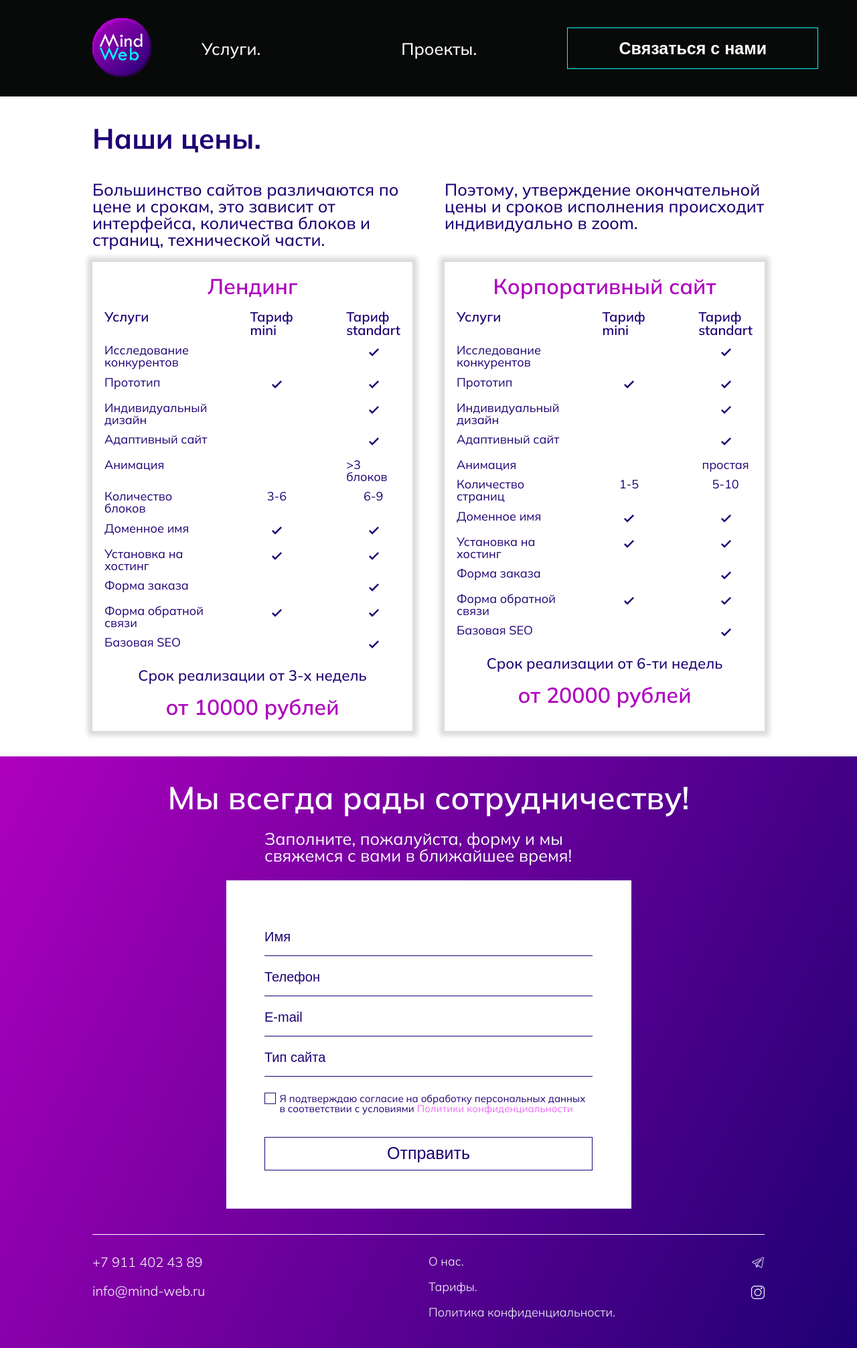
After one commit to vash050/mind_web, a Django app: page /service/ in a window 1280 px wide. The commit adds this page. Shown: the whole page at 67% size. Run offline with Django 4.2, Linux system fonts and the light colour scheme; some libraries are stand-ins or nearby versions.

Commit message:
service.html

```diff
--- a/mainapp/templates/mainapp/index.html
+++ b/mainapp/templates/mainapp/index.html
@@ -14,7 +14,7 @@
                         </a>
                     </li>
                     <li class="main-nav-list-li">
-                        <a class="main-nav-link" href="service.html">Услуги.
+                        <a class="main-nav-link" href="{% url 'mainapp:service' %}">Услуги.
                             <svg viewBox="0 0 104 52" fill="none" class="svg svg-main-menu">
                                 <path
                                         class="path"
--- /dev/null
+++ b/mainapp/templates/mainapp/service.html
@@ -0,0 +1,485 @@
+{% extends 'mainapp/base.html' %}
+{% load static %}
+
+
+{% block conteiner %}
+
+    <title>MindWeb - услуги</title>
+
+  <body>
+    <header class="flex header black-bgr">
+      <nav class="main-nav">
+        <ul class="flex main-nav-list">
+          <li>
+            <a href="index.html">
+              <img class="logo" alt="MindWeb logo" src="{% static 'img/logo.svg' %}" />
+            </a>
+          </li>
+          <li class="main-nav-list-li">
+            <a class="main-nav-link" href="service.html"
+              >Услуги.
+              <svg viewBox="0 0 104 52" fill="none" class="svg-main-menu">
+                <path
+                  class="path"
+                  d="M42.5 7C42.5 7 15.9999 6 6.99996 12.5C-1.99999 19 1.99999 29.5 3.99997 33.5C5.99994 37.5 9.49997 45 24.5 49C39.5 53 62.5 51 72.9999 49C83.4999 47 92.9999 46.5 99.4999 37.5C106 28.5 103 21.5 91.9999 15C80.9999 8.5 74.3412 7.78516 62.5 5C52.1239 2.55946 35.5 1 35.5 1"
+                />
+              </svg>
+            </a>
+          </li>
+          <li class="main-nav-list-li">
+            <a class="main-nav-link" href="#"
+              >Проекты.
+              <svg viewBox="0 0 104 52" fill="none" class="svg-main-menu">
+                <path
+                  class="path"
+                  d="M42.5 7C42.5 7 15.9999 6 6.99996 12.5C-1.99999 19 1.99999 29.5 3.99997 33.5C5.99994 37.5 9.49997 45 24.5 49C39.5 53 62.5 51 72.9999 49C83.4999 47 92.9999 46.5 99.4999 37.5C106 28.5 103 21.5 91.9999 15C80.9999 8.5 74.3412 7.78516 62.5 5C52.1239 2.55946 35.5 1 35.5 1"
+                />
+              </svg>
+            </a>
+          </li>
+        </ul>
+      </nav>
+
+      <div class="flex main-nav-list">
+        <button class="btn-nav">Связаться с нами</button>
+        <div class="flex burger-menu-block openNav" id="openNav">
+          <div class="burger-menu openNav">&nbsp;</div>
+        </div>
+      </div>
+    </header>
+    <div id="mySidenav" class="sidenav">
+      <ul id="myDropdown" class="flex menu__list">
+          <li id="closeNav" class="closebtn accent-font closeNav">&times;</li>
+          <li class="sidenav-link-mobil">
+            <a href="service.html" id="meLink" class="sidenav-link main-nav-link meLink">
+              Услуги.
+          </a>
+        </li>
+        <li class="sidenav-link-mobil">
+          <a href="#" id="meLink" class="sidenav-link main-nav-link meLink">
+            Проекты.
+        </a>
+      </li>
+          <li>
+            <a href="team.html" id="meLink" class="sidenav-link main-nav-link meLink">
+              О нас.
+            <svg viewBox="0 0 104 52" fill="none" class="svg svg-sidenav">
+              <path
+                class="path"
+                d="M42.5 7C42.5 7 15.9999 6 6.99996 12.5C-1.99999 19 1.99999 29.5 3.99997 33.5C5.99994 37.5 9.49997 45 24.5 49C39.5 53 62.5 51 72.9999 49C83.4999 47 92.9999 46.5 99.4999 37.5C106 28.5 103 21.5 91.9999 15C80.9999 8.5 74.3412 7.78516 62.5 5C52.1239 2.55946 35.5 1 35.5 1"
+              />
+            </svg>
+          </a>
+        </li>
+          <li>
+            <a href="service.html" class="main-nav-link sidenav-link ">
+              Тарифы.
+            <svg viewBox="0 0 104 52" fill="none" class="svg svg-sidenav-long">
+              <path
+                class="path"
+                d="M42.5 7C42.5 7 15.9999 6 6.99996 12.5C-1.99999 19 1.99999 29.5 3.99997 33.5C5.99994 37.5 9.49997 45 24.5 49C39.5 53 62.5 51 72.9999 49C83.4999 47 92.9999 46.5 99.4999 37.5C106 28.5 103 21.5 91.9999 15C80.9999 8.5 74.3412 7.78516 62.5 5C52.1239 2.55946 35.5 1 35.5 1"
+              />
+            </svg>
+          </a>
+        </li>
+      </ul>
+      <div class="flex menu__list menu__list-mobil">
+      <p class="sidenav-contact">+7 911 402 43 89</p>
+      <p class="sidenav-contact">info@mind-web.ru</p>
+      <div class="flex sidenav-social-media">
+        <img src="{% static 'img/telegram.svg' %}" alt="telegram-icon">
+        <img src="{% static 'img/instagram.svg' %}" alt="instagram-icon">
+      </div>
+    </div>
+  </div>
+    <section class="prices-desctop">
+      <h2 class="container h2 h2-section">Наши цены.</h2>
+      <div class="container grid grid--2-cols price-base-gaps">
+        <p class="prices-text">
+          Большинство сайтов различаются по цене и срокам, это зависит от
+          интерфейса, количества блоков и страниц, технической части.
+        </p>
+        <p class="prices-text mobile-line">
+          Поэтому, утверждение окончательной цены и сроков исполнения происходит
+          индивидуально в zoom.
+        </p>
+        <div class="flex prices-block mobile-line-top">
+          <h3 class="purple-font h3-price">Лендинг</h3>
+          <div class="grid grid--3-cols price-gaps">
+            <p class="price-header">Услуги</p>
+            <p class="mini price-header">Тариф mini</p>
+            <p class="stansart price-header">Тариф standart</p>
+            <p>Исследование конкурентов</p>
+            <p class="mini"></p>
+            <p class="standart">
+              <img src="{% static 'img/check_box.svg' %}" alt="checked" />
+            </p>
+            <p>Прототип</p>
+            <p class="mini">
+              <img src="{% static 'img/check_box.svg' %}" alt="checked" />
+            </p>
+            <p class="standart">
+              <img src="{% static 'img/check_box.svg' %}" alt="checked" />
+            </p>
+            <p>Индивидуальный дизайн</p>
+            <p class="mini"></p>
+            <p class="standart">
+              <img src="{% static 'img/check_box.svg' %}" alt="checked" />
+            </p>
+            <p>Адаптивный сайт</p>
+            <p class="mini"></p>
+            <p class="standart">
+              <img src="{% static 'img/check_box.svg' %}" alt="checked" />
+            </p>
+            <p>Анимация</p>
+            <p class="mini"></p>
+            <p class="standart">>3 блоков</p>
+            <p>Количество блоков</p>
+            <p class="mini">3-6</p>
+            <p class="standart">6-9</p>
+            <p>Доменное имя</p>
+            <p class="mini">
+              <img src="{% static 'img/check_box.svg' %}" alt="checked" />
+            </p>
+            <p class="standart">
+              <img src="{% static 'img/check_box.svg' %}" alt="checked" />
+            </p>
+            <p>Установка на хостинг</p>
+            <p class="mini">
+              <img src="{% static 'img/check_box.svg' %}" alt="checked" />
+            </p>
+            <p class="standart">
+              <img src="{% static 'img/check_box.svg' %}" alt="checked" />
+            </p>
+            <p>Форма заказа</p>
+            <p class="mini"></p>
+            <p class="standart">
+              <img src="{% static 'img/check_box.svg' %}" alt="checked" />
+            </p>
+            <p>Форма обратной связи</p>
+            <p class="mini">
+              <img src="{% static 'img/check_box.svg' %}" alt="checked" />
+            </p>
+            <p class="standart">
+              <img src="{% static 'img/check_box.svg' %}" alt="checked" />
+            </p>
+            <p>Базовая SEO</p>
+            <p class="mini"></p>
+            <p class="standart">
+              <img src="{% static 'img/check_box.svg' %}" alt="checked" />
+            </p>
+          </div>
+          <p class="price-block-text">Срок реализации от 3-х недель</p>
+          <p class="purple-font h3-price">от 10000 рублей</p>
+        </div>
+        <div class="flex prices-block mobile-line-top mobile-line-bottom">
+          <h3 class="purple-font h3-price">Корпоративный сайт</h3>
+          <div class="grid grid--3-cols price-gaps">
+            <p class="price-header">Услуги</p>
+            <p class="mini price-header">Тариф mini</p>
+            <p class="standart price-header">Тариф standart</p>
+            <p>Исследование конкурентов</p>
+            <p class="mini"></p>
+            <p class="standart">
+              <img src="{% static 'img/check_box.svg' %}" alt="checked" />
+            </p>
+            <p>Прототип</p>
+            <p class="mini">
+              <img src="{% static 'img/check_box.svg' %}" alt="checked" />
+            </p>
+            <p class="standart">
+              <img src="{% static 'img/check_box.svg' %}" alt="checked" />
+            </p>
+            <p>Индивидуальный дизайн</p>
+            <p class="mini"></p>
+            <p class="standart">
+              <img src="{% static 'img/check_box.svg' %}" alt="checked" />
+            </p>
+            <p>Адаптивный сайт</p>
+            <p class="mini"></p>
+            <p class="standart">
+              <img src="{% static 'img/check_box.svg' %}" alt="checked" />
+            </p>
+            <p>Анимация</p>
+            <p class="mini"></p>
+            <p class="standart">простая</p>
+            <p>Количество страниц</p>
+            <p class="mini">1-5</p>
+            <p class="standart">5-10</p>
+            <p>Доменное имя</p>
+            <p class="mini">
+              <img src="{% static 'img/check_box.svg' %}" alt="checked" />
+            </p>
+            <p class="standart">
+              <img src="{% static 'img/check_box.svg' %}" alt="checked" />
+            </p>
+            <p>Установка на хостинг</p>
+            <p class="mini">
+              <img src="{% static 'img/check_box.svg' %}" alt="checked" />
+            </p>
+            <p class="standart">
+              <img src="{% static 'img/check_box.svg' %}" alt="checked" />
+            </p>
+            <p>Форма заказа</p>
+            <p class="mini"></p>
+            <p class="standart">
+              <img src="{% static 'img/check_box.svg' %}" alt="checked" />
+            </p>
+            <p>Форма обратной связи</p>
+            <p class="mini">
+              <img src="{% static 'img/check_box.svg' %}" alt="checked" />
+            </p>
+            <p class="standart">
+              <img src="{% static 'img/check_box.svg' %}" alt="checked" />
+            </p>
+            <p>Базовая SEO</p>
+            <p class="mini"></p>
+            <p class="standart">
+              <img src="{% static 'img/check_box.svg' %}" alt="checked" />
+            </p>
+          </div>
+          <p class="price-block-text">Срок реализации от 6-ти недель</p>
+          <p class="purple-font h3-price">от 20000 рублей</p>
+        </div>
+      </div>
+    </section>
+    <section class="prices-tablet">
+      <h2 class="container h2 h2-section">Наши цены.</h2>
+      <div class="container grid price-base-gaps">
+        <p class="prices-text">
+          Большинство сайтов различаются по цене и срокам, это зависит от
+          интерфейса, количества блоков и страниц, технической части.
+        </p>
+        <p class="prices-text">
+          Поэтому, утверждение окончательной цены и сроков исполнения происходит
+          индивидуально в zoom.
+        </p>
+        <!-- swiper is here -->
+        <div class="swiper mySwiperPrice">
+          <div class="swiper-wrapper">
+            <div class="swiper-slide prices-block-tablet">
+              <div class="swiper-slide flex prices-block">
+                <h3 class="purple-font h3-price">Лендинг</h3>
+                <div class="grid grid--3-cols price-gaps">
+                  <p class="price-header">Услуги</p>
+                  <p class="mini price-header">Тариф mini</p>
+                  <p class="stansart price-header">Тариф standart</p>
+                  <p>Исследование конкурентов</p>
+                  <p class="mini"></p>
+                  <p class="standart">
+                    <img src="{% static 'img/check_box.svg' %}" alt="checked" />
+                  </p>
+                  <p>Прототип</p>
+                  <p class="mini">
+                    <img src="{% static 'img/check_box.svg' %}" alt="checked" />
+                  </p>
+                  <p class="standart">
+                    <img src="{% static 'img/check_box.svg' %}" alt="checked" />
+                  </p>
+                  <p>Индивидуальный дизайн</p>
+                  <p class="mini"></p>
+                  <p class="standart">
+                    <img src="{% static 'img/check_box.svg' %}" alt="checked" />
+                  </p>
+                  <p>Адаптивный сайт</p>
+                  <p class="mini"></p>
+                  <p class="standart">
+                    <img src="{% static 'img/check_box.svg' %}" alt="checked" />
+                  </p>
+                  <p>Анимация</p>
+                  <p class="mini"></p>
+                  <p class="standart">>3 блоков</p>
+                  <p>Количество блоков</p>
+                  <p class="mini">3-6</p>
+                  <p class="standart">6-9</p>
+                  <p>Доменное имя</p>
+                  <p class="mini">
+                    <img src="{% static 'img/check_box.svg' %}" alt="checked" />
+                  </p>
+                  <p class="standart">
+                    <img src="{% static 'img/check_box.svg' %}" alt="checked" />
+                  </p>
+                  <p>Установка на хостинг</p>
+                  <p class="mini">
+                    <img src="{% static 'img/check_box.svg' %}" alt="checked" />
+                  </p>
+                  <p class="standart">
+                    <img src="{% static 'img/check_box.svg' %}" alt="checked" />
+                  </p>
+                  <p>Форма заказа</p>
+                  <p class="mini"></p>
+                  <p class="standart">
+                    <img src="{% static 'img/check_box.svg' %}" alt="checked" />
+                  </p>
+                  <p>Форма обратной связи</p>
+                  <p class="mini">
+                    <img src="{% static 'img/check_box.svg' %}" alt="checked" />
+                  </p>
+                  <p class="standart">
+                    <img src="{% static 'img/check_box.svg' %}" alt="checked" />
+                  </p>
+                  <p>Базовая SEO</p>
+                  <p class="mini"></p>
+                  <p class="standart">
+                    <img src="{% static 'img/check_box.svg' %}" alt="checked" />
+                  </p>
+                </div>
+                <p class="price-block-text">Срок реализации от 3-х недель</p>
+                <p class="purple-font h3-price">от 10000 рублей</p>
+              </div>
+            </div>
+            <div class="swiper-slide prices-block-tablet">
+              <div class="flex prices-block">
+                <h3 class="purple-font h3-price">Корпоративный сайт</h3>
+                <div class="grid grid--3-cols price-gaps">
+                  <p class="price-header">Услуги</p>
+                  <p class="mini price-header">Тариф mini</p>
+                  <p class="standart price-header">Тариф standart</p>
+                  <p>Исследование конкурентов</p>
+                  <p class="mini"></p>
+                  <p class="standart">
+                    <img src="{% static 'img/check_box.svg' %}" alt="checked" />
+                  </p>
+                  <p>Прототип</p>
+                  <p class="mini">
+                    <img src="{% static 'img/check_box.svg' %}" alt="checked" />
+                  </p>
+                  <p class="standart">
+                    <img src="{% static 'img/check_box.svg' %}" alt="checked" />
+                  </p>
+                  <p>Индивидуальный дизайн</p>
+                  <p class="mini"></p>
+                  <p class="standart">
+                    <img src="{% static 'img/check_box.svg' %}" alt="checked" />
+                  </p>
+                  <p>Адаптивный сайт</p>
+                  <p class="mini"></p>
+                  <p class="standart">
+                    <img src="{% static 'img/check_box.svg' %}" alt="checked" />
+                  </p>
+                  <p>Анимация</p>
+                  <p class="mini"></p>
+                  <p class="standart">простая</p>
+                  <p>Количество страниц</p>
+                  <p class="mini">1-5</p>
+                  <p class="standart">5-10</p>
+                  <p>Доменное имя</p>
+                  <p class="mini">
+                    <img src="{% static 'img/check_box.svg' %}" alt="checked" />
+                  </p>
+                  <p class="standart">
+                    <img src="{% static 'img/check_box.svg' %}" alt="checked" />
+                  </p>
+                  <p>Установка на хостинг</p>
+                  <p class="mini">
+                    <img src="{% static 'img/check_box.svg' %}" alt="checked" />
+                  </p>
+                  <p class="standart">
+                    <img src="{% static 'img/check_box.svg' %}" alt="checked" />
+                  </p>
+                  <p>Форма заказа</p>
+                  <p class="mini"></p>
+                  <p class="standart">
+                    <img src="{% static 'img/check_box.svg' %}" alt="checked" />
+                  </p>
+                  <p>Форма обратной связи</p>
+                  <p class="mini">
+                    <img src="{% static 'img/check_box.svg' %}" alt="checked" />
+                  </p>
+                  <p class="standart">
+                    <img src="{% static 'img/check_box.svg' %}" alt="checked" />
+                  </p>
+                  <p>Базовая SEO</p>
+                  <p class="mini"></p>
+                  <p class="standart">
+                    <img src="{% static 'img/check_box.svg' %}" alt="checked" />
+                  </p>
+                </div>
+                <p class="price-block-text">Срок реализации от 6-ти недель</p>
+                <p class="purple-font h3-price">от 20000 рублей</p>
+              </div>
+            </div>
+          </div>
+        </div>
+      </div>
+    </section>
+    <footer class="container footer">
+      <div class="flex footer-section">
+        <h2 class="h2-footer">Мы всегда рады сотрудничеству!</h2>
+        <p class="text-footer">
+          Заполните, пожалуйста, форму и мы свяжемся с вами в ближайшее время!
+        </p>
+        <form action="#" class="flex footer-form">
+          <!-- <label for="name">Имя</label> -->
+          <input
+            type="text"
+            name="name"
+            id="name"
+            placeholder="Имя"
+            class="input-form"
+          />
+          <!-- <label for="phone">Телефон</label> -->
+          <input
+            type="tel"
+            name="phone"
+            id="phone"
+            placeholder="Телефон"
+            class="input-form"
+          />
+          <!-- <label for="email">E-mail</label> -->
+          <input
+            type="email"
+            name="email"
+            id="email"
+            placeholder="E-mail"
+            class="input-form"
+          />
+          <!-- <label for="website_type">Тип сайта</label> -->
+          <input
+            type="text"
+            name="website_type"
+            id="website_type"
+            placeholder="Тип сайта"
+            class="input-form"
+          />
+
+          <label for="policy" class="label-form">
+            <input type="checkbox" name="policy" id="policy" required />
+            <span
+              >Я подтверждаю согласие на обработку персональных данных в
+              соответствии с условиями
+              <span class="policy-span">Политики конфиденциальности</span></span
+            >
+          </label>
+
+          <button type="submit" class="button-form">Отправить</button>
+        </form>
+      </div>
+      <div class="grid footer-info grid-mobil-footer">
+        <div class="flex footer-info-contact">
+          <p>+7 911 402 43 89</p>
+          <p>info@mind-web.ru</p>
+        </div>
+        <nav>
+          <ul class="flex footer-info-menu">
+            <li>О нас.</li>
+            <li>Тарифы.</li>
+            <li>Политика конфиденциальности.</li>
+          </ul>
+        </nav>
+        <div class="flex footer-social-media">
+          <img
+            src="{% static 'img/telegram.svg' %}"
+            class="icon-social-media"
+            alt="telegram icon"
+          />
+          <img
+            src="{% static 'img/instagram.svg' %}"
+            class="icon-social-media"
+            alt="instagram icon"
+          />
+        </div>
+      </div>
+    </footer>
+  </body>
+{% endblock %}
--- a/mainapp/urls.py
+++ b/mainapp/urls.py
@@ -8,4 +8,5 @@ app_name = 'mainapp'
 
 urlpatterns = [
     path('', mainapp.index, name='index'),
+    path('service/', mainapp.service, name='service'),
 ]
--- a/mainapp/views.py
+++ b/mainapp/views.py
@@ -10,3 +10,14 @@ def index(request):
         "title": title,
     }
     return render(request, 'mainapp/index.html', context=content)
+
+
+def service(request):
+    """
+        main page
+        """
+    title = 'MindWeb - услуги'
+    content = {
+        "title": title,
+    }
+    return render(request, 'mainapp/service.html', context=content)
```
Also changed, not shown: mainapp/templates/mainapp/team.html (added, +243 -0 lines).
